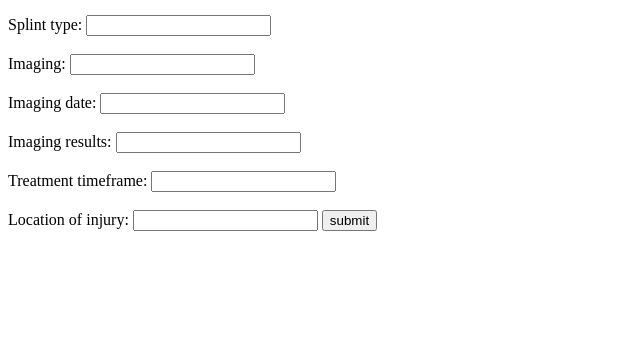
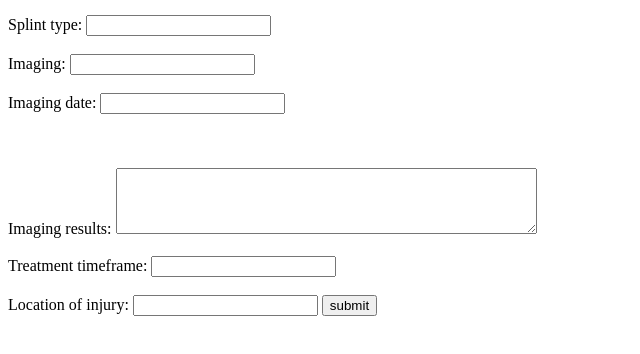
Before and after one commit to Winnieye0206/Test, a plain HTML site: page index.html in a window 1280 px wide. Shown: the part 90-444 px from the top of the page, without its empty margins (0-640 px from the left). Drawn offline with Linux system fonts and the light colour scheme.

Commit message:
index.html

```diff
--- a/index.html
+++ b/index.html
@@ -20,8 +20,10 @@
         <input id="Imaging date" type="text">
         <br>
         <br>
+        <br>
+        <br>
         <label for="Imaging results">Imaging results:</label>
-        <input id="Imaging results" type="text">
+        <textarea id="Imaging results" name="Imaging results" rows="4" cols="50"></textarea>
         <br>
         <br>
         <label for="Treatment timeframe">Treatment timeframe:</label>
```
